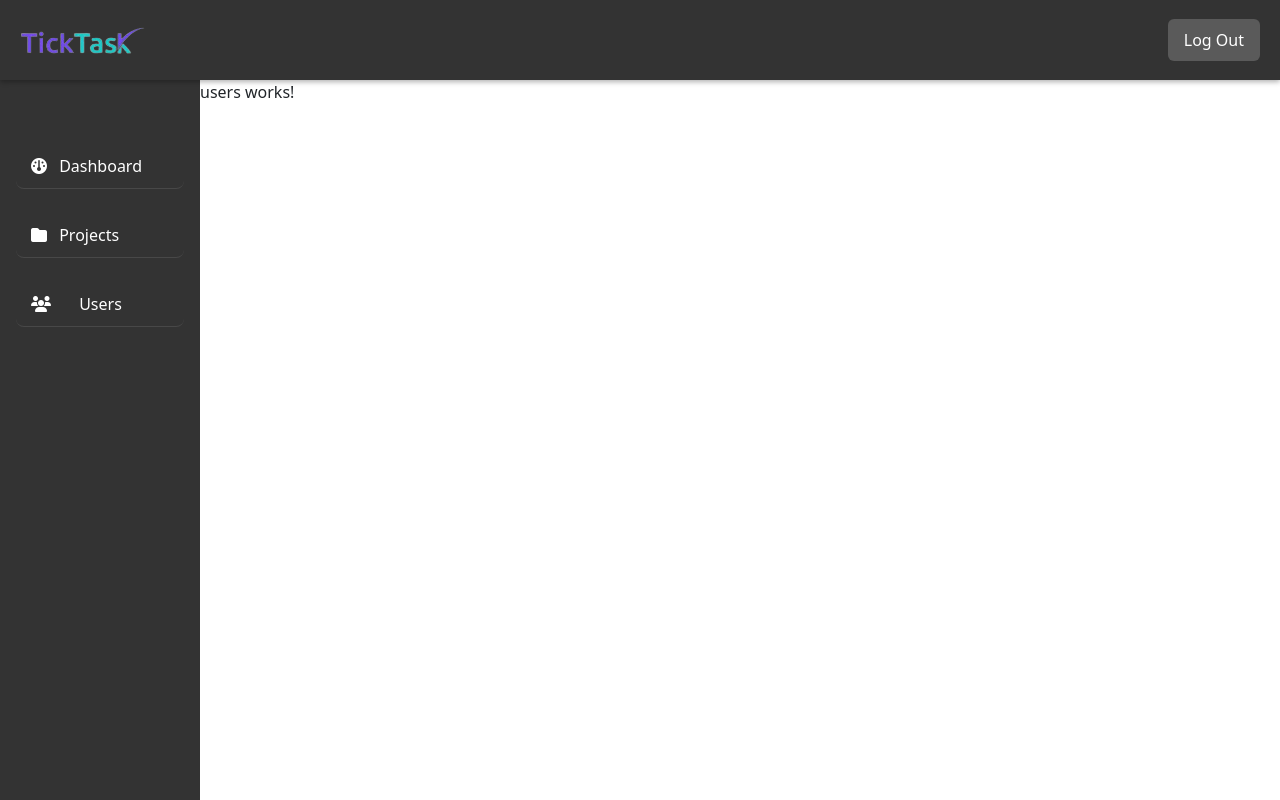
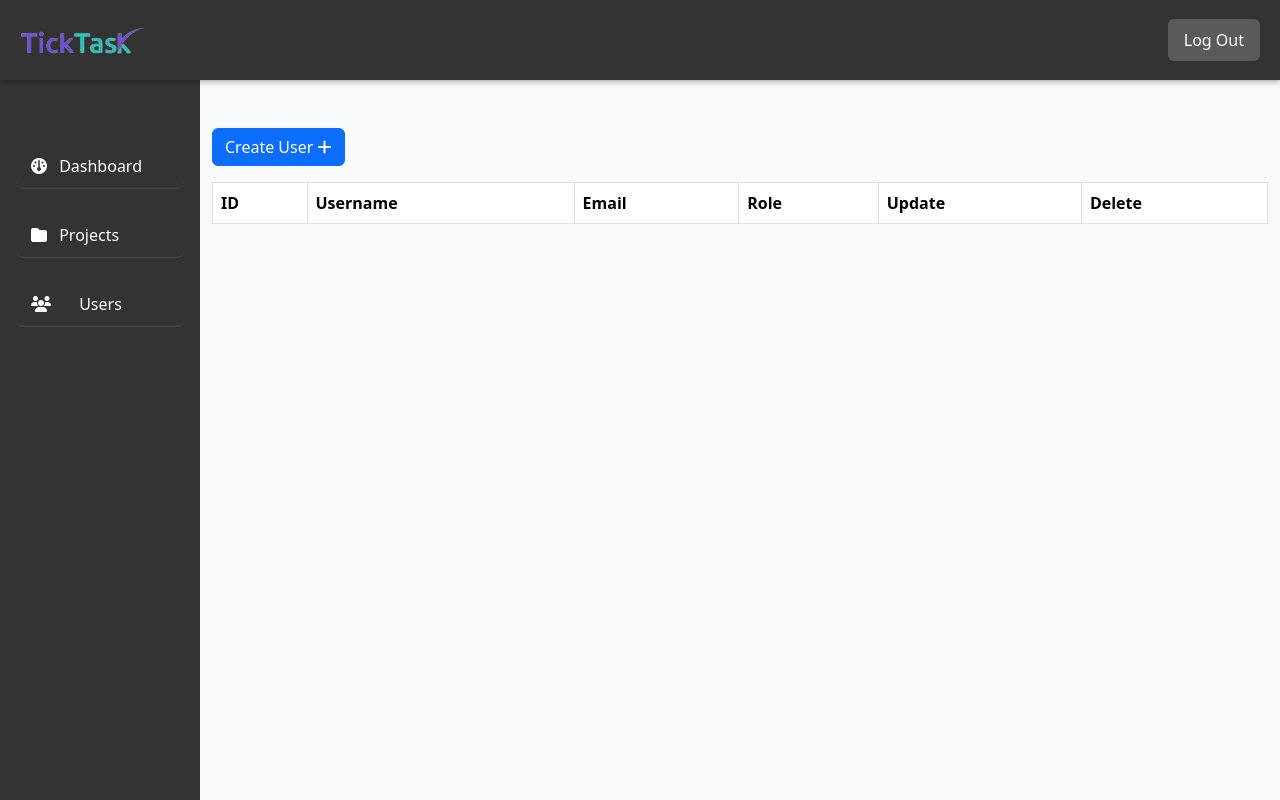
Before and after one commit to ShahdanHegazy/Task-Management-Tool, an Angular app in the folder Task-Front/: page /admin/users in a window 1280 px wide. Built offline with nearby package versions, Linux system fonts and the light colour scheme.

Commit message:
pre finish admin dashboard

```diff
--- a/Task-Front/package.json
+++ b/Task-Front/package.json
@@ -27,6 +27,7 @@
     "express": "^4.18.2",
     "primeng": "^17.18.11",
     "rxjs": "~7.8.0",
+    "task-front": "file:",
     "tslib": "^2.3.0",
     "zone.js": "~0.14.10"
   },
--- a/Task-Front/src/app/components/projects/projects.component.css
+++ b/Task-Front/src/app/components/projects/projects.component.css
@@ -1,3 +1,8 @@
+.container{
+  height:calc(100vh - 71px);
+  margin:0 !important;
+  padding:20px;
+}
 .modal {
   display: none;
   background-color: rgba(0, 0, 0, 0.5);
@@ -12,8 +17,9 @@
   margin: 1.75rem auto;
 }
 .table{
-  width:85%;
+  width:100%;
   margin:auto;
+  border-radius:10px;
 }
 .table tr{
   text-align:center;
--- a/Task-Front/src/app/components/projects/projects.component.html
+++ b/Task-Front/src/app/components/projects/projects.component.html
@@ -1,22 +1,35 @@
 <div class="container mt-5">
-  <button class="btn btn-primary mb-3" (click)="openModal()">Create Project <i class="fas fa-add "></i></button>
+  <button class="btn btn-primary mb-3" (click)="openModal()">
+    Create Project <i class="fas fa-add"></i>
+  </button>
   <!--modal-->
   <div class="modal" tabindex="-1" [ngClass]="{ 'd-block': isModalOpen }" (click)="closeModal()">
     <div class="modal-dialog" (click)="$event.stopPropagation()">
       <div class="modal-content">
         <div class="modal-header">
-          <h5 class="modal-title">{{ isEditMode ? 'Update Project' : 'Create New Project' }}</h5>
+          <h5 class="modal-title">
+            {{ isEditMode ? "Update Project" : "Create New Project" }}
+          </h5>
           <button type="button" class="btn-close" (click)="closeModal()"></button>
         </div>
         <div class="modal-body">
-          <form>
+          <form >
             <div class="mb-3">
               <label for="projectName" class="form-label">Project Name</label>
-              <input type="text" id="projectName" class="form-control" [(ngModel)]="projectName" name="projectName" required>
+              <input type="text" id="projectName" class="form-control" [(ngModel)]="projectName" name="projectName"
+                required />
+            </div>
+            <div class="mb-3">
+              <label for="projectStartDate" class="form-label">project Start Date</label>
+              <input type="date" id="projectStartDate" class="form-control" [(ngModel)]="projectStartDate" name="projectStartDate" required />
+            </div>
+            <div class="mb-3">
+              <label for="projectEndDate" class="form-label">project End Date</label>
+              <input type="date" id="projectEndDate" class="form-control" [(ngModel)]="projectEndDate" name="projectEndDate" required />
             </div>
             <div class="mb-3">
               <label for="projectPM" class="form-label">Project Manager</label>
-              <select id="projectPM" class="form-select" [(ngModel)]="projectPM" name="projectPM" required>
+              <select id="projectPM" class="form-select dropdown dropdown-menu-dark" [(ngModel)]="projectPM" name="projectPM" required>
                 <option value="">Select a PM</option>
                 <option *ngFor="let pm of pms" [value]="pm">{{ pm }}</option>
               </select>
@@ -24,9 +37,11 @@
           </form>
         </div>
         <div class="modal-footer">
-          <button type="button" class="btn btn-secondary" (click)="closeModal()">Cancel</button>
-          <button type="button" class="btn btn-primary" (click)="createOrUpdateProject()">
-            {{ isEditMode ? 'Update Project' : 'Create Project' }}
+          <button type="button" class="btn btn-secondary" (click)="closeModal()">
+            Cancel
+          </button>
+          <button type="button" [disabled]="" class="btn btn-primary" (click)="createOrUpdateProject()">
+            {{ isEditMode ? "Update Project" : "Create Project" }}
           </button>
         </div>
       </div>
@@ -34,12 +49,15 @@
   </div>
 
   <!-- projects table -->
-  <table class="table table-striped table-bordered ">
+  <table class="table table-striped table-bordered">
     <thead>
       <tr>
         <th>ID</th>
         <th>Project Name</th>
         <th>Project Manager</th>
+        <th>Project Start Date</th>
+        <th>Project End Date</th>
+        <th>members</th>
         <th>Update</th>
         <th>Delete</th>
       </tr>
@@ -49,11 +67,27 @@
         <td>{{ project.id }}</td>
         <td>{{ project.name }}</td>
         <td>{{ project.pm }}</td>
+        <td>{{ project.startDate }}</td>
+        <td>{{ project.endDate}}</td>
         <td>
-        <button class="btn btn-warning btn-md" title="Update" (click)="openModal(true, project)">Update</button>
+          <select class="form-select dropdown dropdown-menu-dark">
+            <option value="" selected disabled>members</option>
+              <option class="text-black" disabled *ngFor="let member of members[project.id - 1]">
+                  {{ member }}
+              </option>
+          </select>
+      </td>
+
+
+        <td>
+          <button class="btn btn-warning btn-md" title="Update" (click)="openModal(true, project)">
+            Update
+          </button>
         </td>
         <td>
-        <button class="btn btn-danger btn-md" title="Delete" (click)="deleteProject(project.id)">Delete</button>
+          <button class="btn btn-danger btn-md" title="Delete" (click)="deleteProject(project.id)">
+            Delete
+          </button>
         </td>
       </tr>
     </tbody>
--- a/Task-Front/src/app/components/projects/projects.component.ts
+++ b/Task-Front/src/app/components/projects/projects.component.ts
@@ -1,20 +1,23 @@
 import { Component } from '@angular/core';
-import {NgClass, NgForOf} from '@angular/common';
+import { NgClass, NgFor, NgIf} from '@angular/common';
 import {FormsModule} from '@angular/forms';
 
 interface Project {
   id: number;
   name: string;
   pm: string;
+  startDate:Date;
+  endDate:Date;
 }
 
 @Component({
   selector: 'app-projects',
   standalone: true,
   imports: [
+    NgIf,
+    NgFor,
     NgClass,
-    FormsModule,
-    NgForOf
+    FormsModule
   ],
   templateUrl: './projects.component.html',
   styleUrls: ['./projects.component.css']
@@ -22,12 +25,15 @@ interface Project {
 export class ProjectsComponent {
   projectName = '';
   projectPM = '';
+  projectStartDate :any;
+  projectEndDate: any ;
   projects: Project[] = [];
   projectIdCounter = 1;
   isModalOpen = false;
   isEditMode = false;
   editProjectId: number | null = null;
   pms = ['John Doe', 'Jane Smith', 'Ahmed Ali'];
+  members=[['ahmed', 'John','khaled','mahmoud'],['salah', 'sayed','shaheen','mahmoud']]
 
   openModal(isEdit: boolean = false, project?: Project) {
     this.isModalOpen = true;
@@ -36,6 +42,9 @@ export class ProjectsComponent {
       this.editProjectId = project.id;
       this.projectName = project.name;
       this.projectPM = project.pm;
+      this.projectStartDate=project.startDate;
+      this.projectEndDate=project.endDate;
+
     } else {
       this.clearForm();
     }
@@ -57,7 +66,9 @@ export class ProjectsComponent {
           this.projects[projectIndex] = {
             id: this.editProjectId,
             name: this.projectName,
-            pm: this.projectPM
+            pm: this.projectPM,
+            startDate:this.projectStartDate,
+            endDate:this.projectEndDate
           };
         }
       } else {
@@ -65,13 +76,17 @@ export class ProjectsComponent {
         this.projects.push({
           id: this.projectIdCounter++,
           name: this.projectName,
-          pm: this.projectPM
+          pm: this.projectPM,
+          startDate:this.projectStartDate,
+          endDate:this.projectEndDate
         });
       }
+      console.log(this.projects[this.projectIdCounter-2]);
       this.closeModal();
     }
+
   }
-
+  //Delete project
   deleteProject(projectId: number) {
     this.projects = this.projects.filter(project => project.id !== projectId);
   }
@@ -79,5 +94,9 @@ export class ProjectsComponent {
   clearForm() {
     this.projectName = '';
     this.projectPM = '';
+    this.projectStartDate = '';
+    this.projectEndDate = '';
   }
+
+
 }
--- a/Task-Front/src/app/components/statistics/statistics.component.css
+++ b/Task-Front/src/app/components/statistics/statistics.component.css
@@ -1,3 +1,6 @@
+.container{
+  height:calc(100vh - 200px);
+}
 .card {
   box-shadow: 0 4px 8px rgba(0, 0, 0, 0.2);
   transition: transform 0.3s ease;
--- a/Task-Front/src/app/components/task-form/task-form.component.html
+++ b/Task-Front/src/app/components/task-form/task-form.component.html
@@ -1,6 +1,6 @@
 <div class="container d-flex min-vh-100 align-items-center justify-content-center">
   <div class="card shadow" style="width: 100%; max-width: 600px;">
-    <div class="card-body">
+    <div class="card-body bg-light">
       <h1 class="mb-4 text-center fw-bold">Create Task</h1>
       <form [formGroup]="createTaskForm">
         <div class="mb-3">
--- a/Task-Front/src/app/components/users/users.component.html
+++ b/Task-Front/src/app/components/users/users.component.html
@@ -1 +1,106 @@
-<p>users works!</p>
+<div class="container mt-5">
+  <button class="btn btn-primary mb-3" (click)="openModal()">
+    Create User <i class="fas fa-add"></i>
+  </button>
+
+  <div class="modal" tabindex="-1" [ngClass]="{ 'd-block': isModalOpen }" (click)="closeModal()">
+    <div class="modal-dialog" (click)="$event.stopPropagation()">
+      <div class="modal-content">
+        <div class="modal-header">
+          <h5 class="modal-title">
+            {{ isEditMode ? "Update User" : "Create New User" }}
+          </h5>
+          <button type="button" class="btn-close" (click)="closeModal()"></button>
+        </div>
+        <div class="modal-body">
+          <form #userForm="ngForm">
+            <div class="mb-3">
+              <label for="username" class="form-label">User Name</label>
+              <input type="text" id="username" class="form-control" [(ngModel)]="username" name="username" required
+                maxlength="12" minlength="4" #usernameInput="ngModel" />
+              <div *ngIf="usernameInput.invalid && usernameInput.touched" class="text-danger">
+                <small *ngIf="usernameInput.errors?.['required']">Username is required.</small>
+                <small *ngIf="usernameInput.errors?.['maxlength']">Username must be maximum 12 characters long.</small>
+                <small *ngIf="usernameInput.errors?.['minlength']">Username must be minimum 4 characters long.</small>
+              </div>
+            </div>
+
+            <div class="mb-3">
+              <label for="email" class="form-label">Email</label>
+              <input type="email" id="email" class="form-control" [(ngModel)]="email" name="email"
+                [pattern]="'^[a-zA-Z0-9._%+-]+@[a-zA-Z0-9.-]+\.[a-zA-Z]{2,}$'" required #emailInput="ngModel" />
+              <div *ngIf="emailInput.invalid && emailInput.touched" class="text-danger">
+                <small *ngIf="emailInput.errors?.['required']">Email is required.</small>
+                <small *ngIf="emailInput.errors?.['pattern']">Please enter a valid email address.</small>
+              </div>
+            </div>
+
+            <div *ngIf="!isEditMode" class="mb-3">
+              <label for="password" class="form-label">Password</label>
+              <input type="password" id="password" class="form-control" [(ngModel)]="password" name="password" required
+                minlength="5" #passwordInput="ngModel" />
+              <div *ngIf="passwordInput.invalid && passwordInput.touched" class="text-danger">
+                <small *ngIf="passwordInput.errors?.['required']">Password is required.</small>
+                <small *ngIf="passwordInput.errors?.['minlength']">Password must be at least 5 characters long.</small>
+              </div>
+            </div>
+
+            <div class="mb-3">
+              <label for="role" class="form-label">Role</label>
+              <select id="role" class="form-select" [(ngModel)]="role" name="role" required #roleInput="ngModel">
+                <option disabled selected value="">Select a Role</option>
+                <option value="admin">Admin</option>
+                <option value="pm">Project Manager</option>
+                <option value="member">Member</option>
+              </select>
+              <div *ngIf="roleInput.invalid && roleInput.touched" class="text-danger">
+                <small>Role is required.</small>
+              </div>
+            </div>
+          </form>
+        </div>
+
+        <div class="modal-footer">
+          <button type="button" class="btn btn-secondary" (click)="closeModal()">
+            Cancel
+          </button>
+          <button type="button" class="btn btn-primary" [disabled]="userForm.invalid" (click)="createOrUpdateUser()">
+            {{ isEditMode ? "Update User" : "Create User" }}
+          </button>
+        </div>
+      </div>
+    </div>
+  </div>
+
+  <!-- Users table -->
+  <table class="table table-striped table-bordered">
+    <thead>
+      <tr>
+        <th>ID</th>
+        <th>Username</th>
+        <th>Email</th>
+        <th>Role</th>
+        <th>Update</th>
+        <th>Delete</th>
+      </tr>
+    </thead>
+    <tbody>
+      <tr *ngFor="let user of users">
+        <td>{{ user.id }}</td>
+        <td>{{ user.username }}</td>
+        <td>{{ user.email }}</td>
+        <td>{{ user.role }}</td>
+        <td>
+          <button class="btn btn-warning btn-md" title="Update" (click)="openModal(true, user)">
+            Update
+          </button>
+        </td>
+        <td>
+          <button class="btn btn-danger btn-md" title="Delete" (click)="deleteUser(user.id)">
+            Delete
+          </button>
+        </td>
+      </tr>
+    </tbody>
+  </table>
+</div>
--- a/Task-Front/src/app/components/users/users.component.ts
+++ b/Task-Front/src/app/components/users/users.component.ts
@@ -1,12 +1,103 @@
 import { Component } from '@angular/core';
+import { NgClass, NgFor, NgIf } from '@angular/common';
+import { FormsModule } from '@angular/forms';
+
+enum Role {
+  admin = 1,
+  pm = 2,
+  member = 3
+}
+
+// Interface with numeric role representation
+interface User {
+  id: number;
+  username: string;
+  email: string;
+  password: string;
+  role: Role; // Numeric representation for efficiency and consistency
+}
 
 @Component({
   selector: 'app-users',
   standalone: true,
-  imports: [],
+  imports: [
+    NgIf,
+    NgFor,
+    NgClass,
+    FormsModule
+  ],
   templateUrl: './users.component.html',
-  styleUrl: './users.component.css'
+  styleUrls: ['./users.component.css']
 })
 export class UsersComponent {
+  username = '';
+  email = '';
+  password = '';
+  role!: Role; // Pre-selected role for clarity?
+  isModalOpen = false;
+  isEditMode = false;
+  editUserId: number | null = null;
 
+  users: User[] = [];
+
+  openModal(isEdit: boolean = false, user?: User) {
+    this.isModalOpen = true;
+    this.isEditMode = isEdit;
+    if (isEdit && user) {
+      this.editUserId = user.id;
+      this.username = user.username;
+      this.email = user.email;
+      this.password = user.password; // Assuming password editing is allowed
+      this.role = user.role;
+    } else {
+      this.clearForm();
+    }
+  }
+
+  closeModal() {
+    this.isModalOpen = false;
+    this.clearForm();
+    this.isEditMode = false;
+    this.editUserId = null;
+  }
+
+  clearForm() {
+    this.username = '';
+    this.email = '';
+    this.password = '';
+    // this.role = this.users.length ? this.users[0].role : Role.admin; // Pre-select role if users exist, default to admin
+  }
+
+  createOrUpdateUser() {
+    if (this.isEditMode && this.editUserId !== null) {
+      const userIndex = this.users.findIndex(user => user.id === this.editUserId);
+      if (userIndex !== -1) {
+        this.users[userIndex] = {
+          id: this.editUserId,
+          username: this.username,
+          email: this.email,
+          password: this.password,
+          role: this.role
+        };
+        console.log(this.users[userIndex]);
+
+      }
+    } else {
+      const newUser: User = {
+        id: this.users.length + 1,
+        username: this.username,
+        email: this.email,
+        password: this.password,
+        role: this.role
+      };
+      this.users.push(newUser);
+      console.log(newUser);
+    }
+    this.closeModal();
+
+  }
+
+  deleteUser(userId: number) {
+    this.users = this.users.filter(user => user.id !== userId);
+  }
 }
--- a/Task-Front/src/app/pages/admin/admin.component.html
+++ b/Task-Front/src/app/pages/admin/admin.component.html
@@ -3,7 +3,7 @@
   <div>
     <app-sidebar></app-sidebar>
   </div>
-  <div style="width:calc(100% - 200px)">
+  <div style="width:calc(100% - 200px);" class="bg-light">
     <router-outlet></router-outlet>
   </div>
 </div>
--- a/Task-Front/src/app/pages/login/login.component.html
+++ b/Task-Front/src/app/pages/login/login.component.html
@@ -1,4 +1,3 @@
-
 <div class=" position-relative d-flex align-items-center justify-content-center vh-100 bg-light">
   <div class="position-absolute w-100 h-100 d-none d-sm-block">
     <img
@@ -18,12 +17,21 @@
   <div class="card shadow-sm p-4" style="max-width: 400px; width: 100%;">
     <div class="text-center mb-4">
       <img src="/assets/images/logo/logo-gradient-blue-trello.png" alt="Logo" class="mb-3" style="width: 150px;">
-      <h2 class="h4 font-weight-bold text-secondary">Log In to TickTask</h2>
+      <h2 class="h4 font-weight-bold text-secondary">Login to TickTask</h2>
     </div>
     <form class="d-flex flex-column gap-2 " (ngSubmit)="submition()" [formGroup]="loginForm">
-        <input type="email"  class="form-control" formControlName="email" placeholder="Enter email">
-        <input type="password" class="form-control" formControlName="password" placeholder="Enter password">
-      <button type="submit" class="btn btn-success btn-block">Log In</button>
+      <input type="email" class="form-control " formControlName="email" placeholder="Enter email">
+      @if (loginForm.controls['email'].errors?.['required'] && loginForm.controls['email'].touched) {
+        <p class="alert alert-danger p-1">Email is required</p>
+      }
+      @if (loginForm.controls['email'].errors?.['email'] && loginForm.controls['email'].touched) {
+        <p class="alert alert-danger p-1">Enter a valid email</p>
+      }
+      <input type="password" class="form-control" formControlName="password" placeholder="Enter password">
+      @if (loginForm.controls['password'].errors?.['required'] && loginForm.controls['password'].touched) {
+        <p class="alert alert-danger p-1">password is required</p>
+      }
+      <button type="submit" class="btn btn-success btn-block" [disabled]="loginForm.invalid">Login</button>
     </form>
     <hr class="my-4">
   </div>
```
Also changed, not shown: Task-Front/src/app/pages/login/login.component.ts (+10 -4 lines), 2 other files (tests, documents, lock files or other folders). Lines whose indentation alone changed are shown as unchanged.
